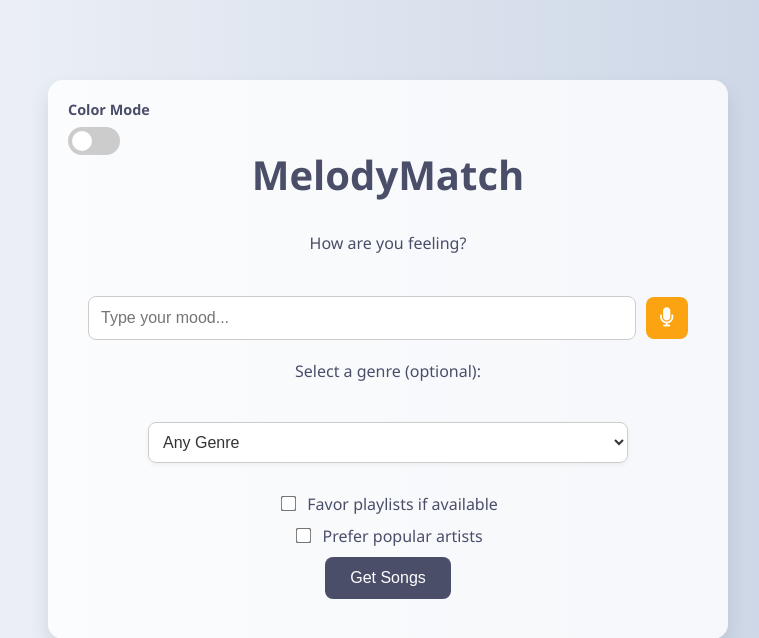
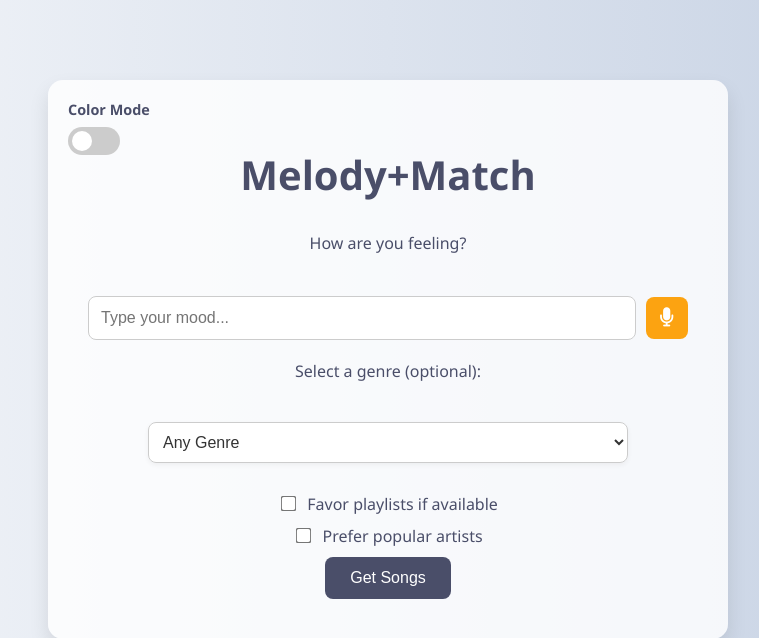
Before and after one commit to Yunirang/MatchMusicApp, a Flask app: page / in a window 1280 px wide. Shown: the top 638 px of the page, without its empty margins (252-1011 px from the left). Run offline with Flask 3, Linux system fonts and the light colour scheme; parts of the project's set-up code (start-up, migrations or seed data) failed here and were passed over.

Commit message:
changes to readme and index.html

```diff
--- a/templates/index.html
+++ b/templates/index.html
@@ -2,7 +2,7 @@
 <html lang="en">
 <head>
     <meta charset="UTF-8">
-    <title>MelodyMatch</title>
+    <title>Melody+Match</title>
 
     <!-- Stylesheets -->
     <link rel="stylesheet" href="{{ url_for('static', filename='style.css') }}">
@@ -12,7 +12,7 @@
 
     {% if show_landing %}
     <div id="landing-screen">
-        <h1 class="logo"> MelodyMatch </h1>
+        <h1 class="logo"> Melody+Match </h1>
         <p class="tagline">Find the perfect music for your mood</p>
     </div>
     {% endif %}
@@ -26,7 +26,7 @@
 
     <div class="container {% if show_landing %}fade-in{% endif %}">
 
-        <h1> MelodyMatch </h1>
+        <h1> Melody+Match </h1>
 
         <!-- Dark mode / Light mode toggle -->
         <div class="theme-toggle">
```
Also changed, not shown: README.md, 1 other file.
